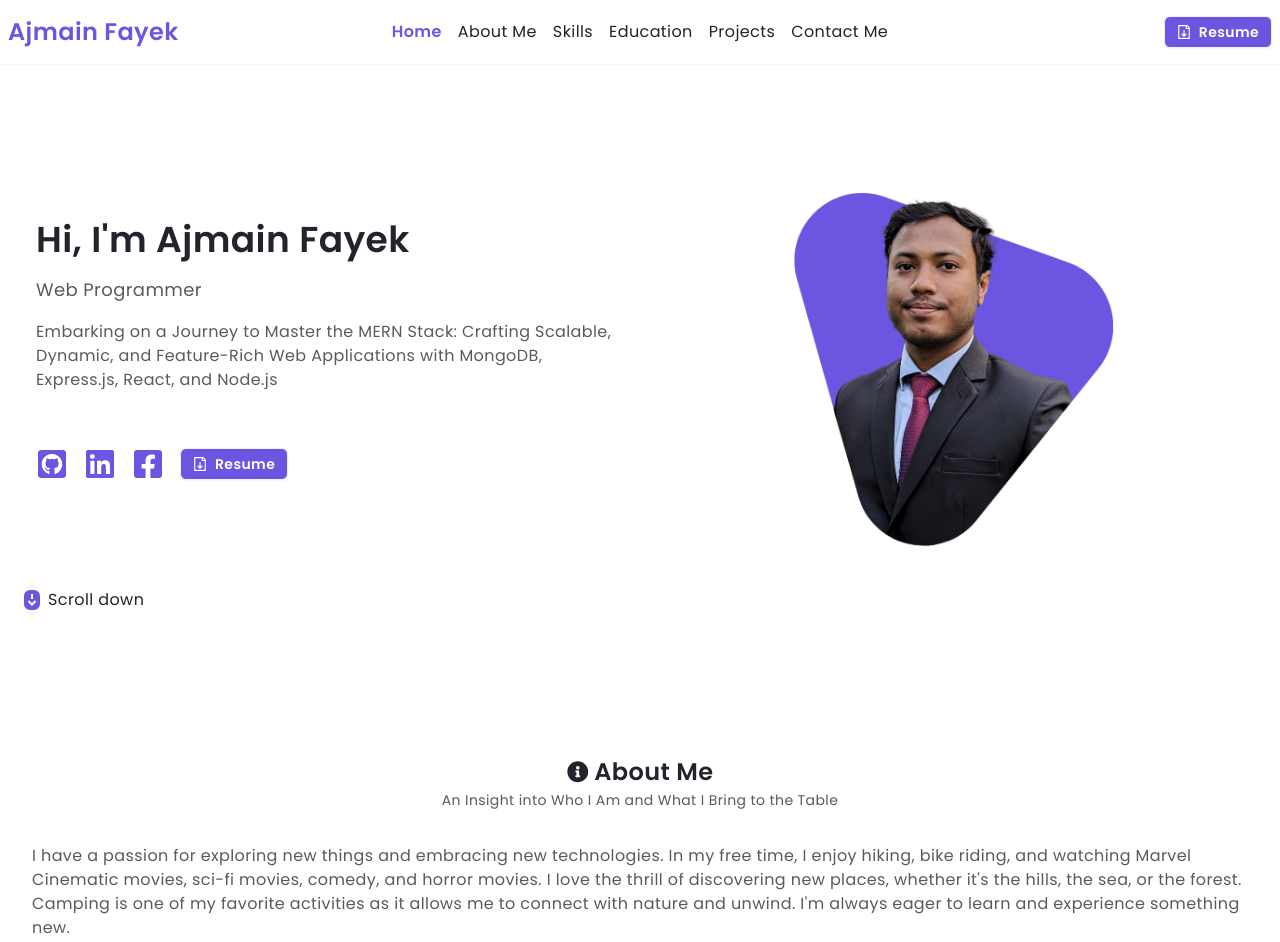
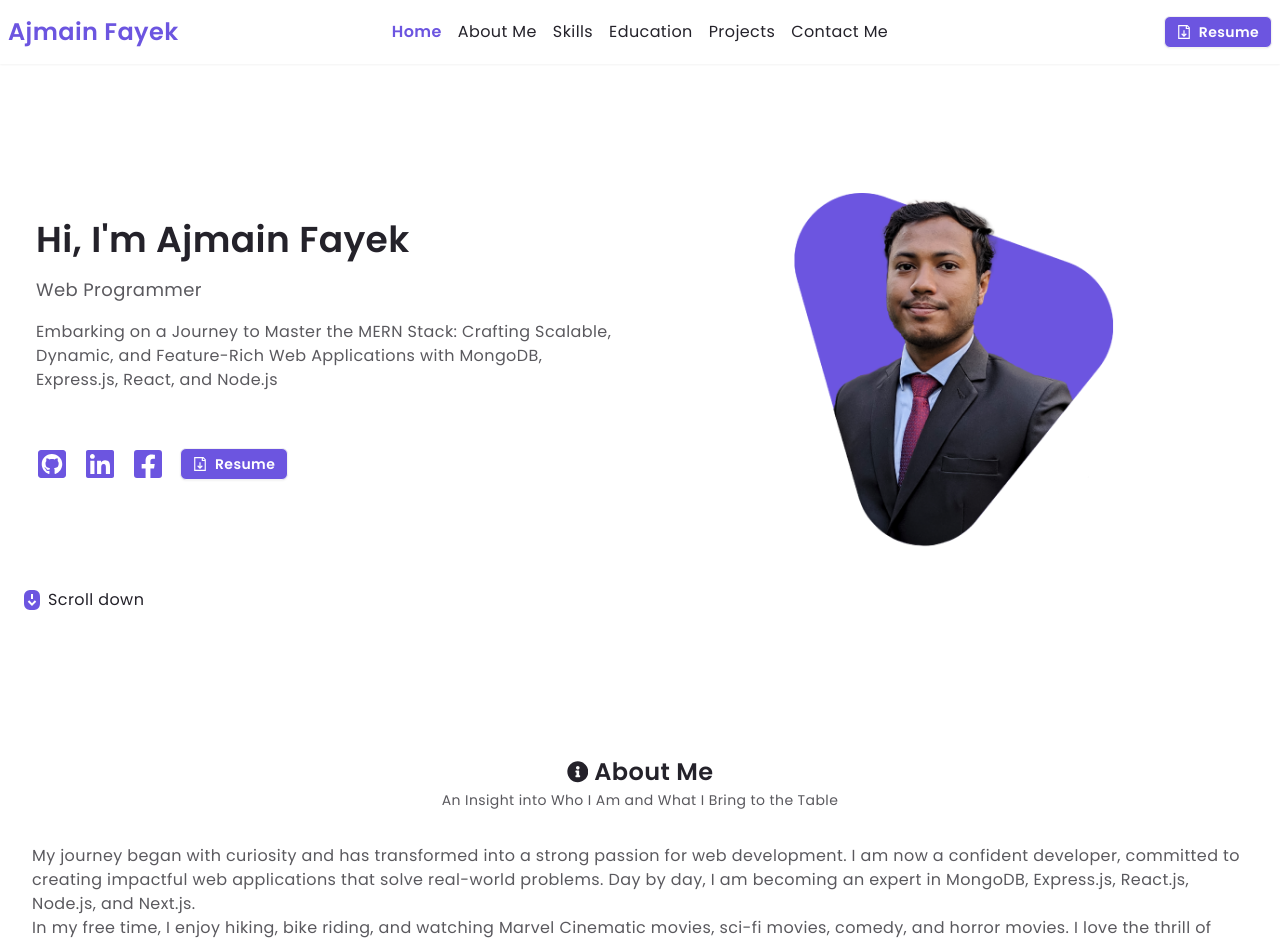
Before and after one commit to Ajmain-Fayek/Ajmain-Fayek, a React (Vite) app: page / in a window 1280 px wide. Shown: the top 942 px of the page. Built offline with nearby package versions, Linux system fonts and the light colour scheme.

Commit message:
About section

```diff
--- a/src/Components/About_me.jsx
+++ b/src/Components/About_me.jsx
@@ -14,14 +14,18 @@ const About_me = () => {
                 </span>
             </div>
             <p className="text-[#5a595e] mt-8 text-wrap">
-                I have a passion for exploring new things and embracing new
-                technologies. In my free time, I enjoy hiking, bike riding, and
-                watching Marvel Cinematic movies, sci-fi movies, comedy, and
-                horror movies. I love the thrill of discovering new places,
-                whether it's the hills, the sea, or the forest. Camping is one
-                of my favorite activities as it allows me to connect with nature
-                and unwind. I'm always eager to learn and experience something
-                new.
+                My journey began with curiosity and has transformed into a
+                strong passion for web development. I am now a confident
+                developer, committed to creating impactful web applications that
+                solve real-world problems. Day by day, I am becoming an expert
+                in MongoDB, Express.js, React.js, Node.js, and Next.js.
+                <br />
+                In my free time, I enjoy hiking, bike riding, and watching
+                Marvel Cinematic movies, sci-fi movies, comedy, and horror
+                movies. I love the thrill of discovering new places, whether
+                it's the hills, the sea, or the forest. Camping is one of my
+                favorite activities as it allows me to connect with nature and
+                unwind. I'm always eager to learn and experience something new.
             </p>
         </div>
     );
```
